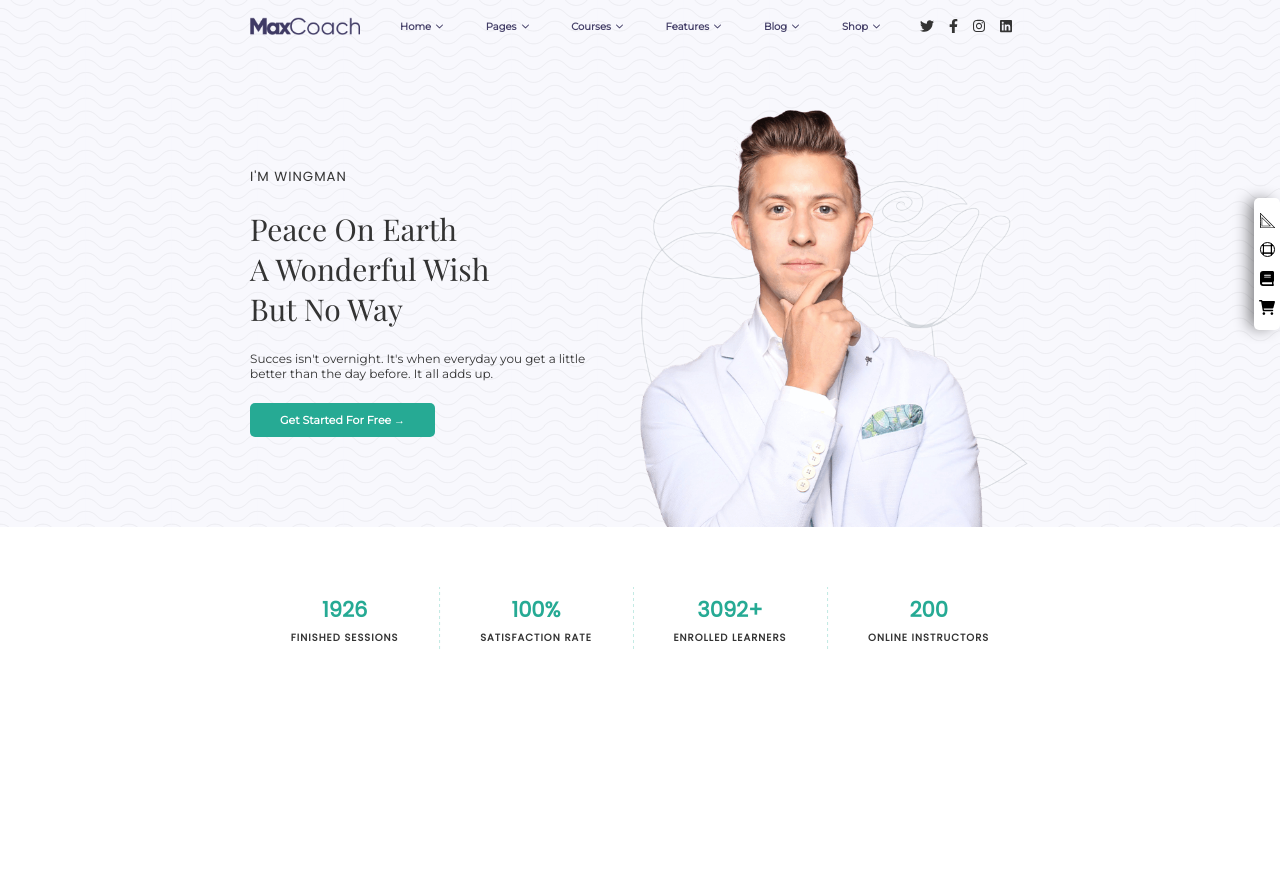
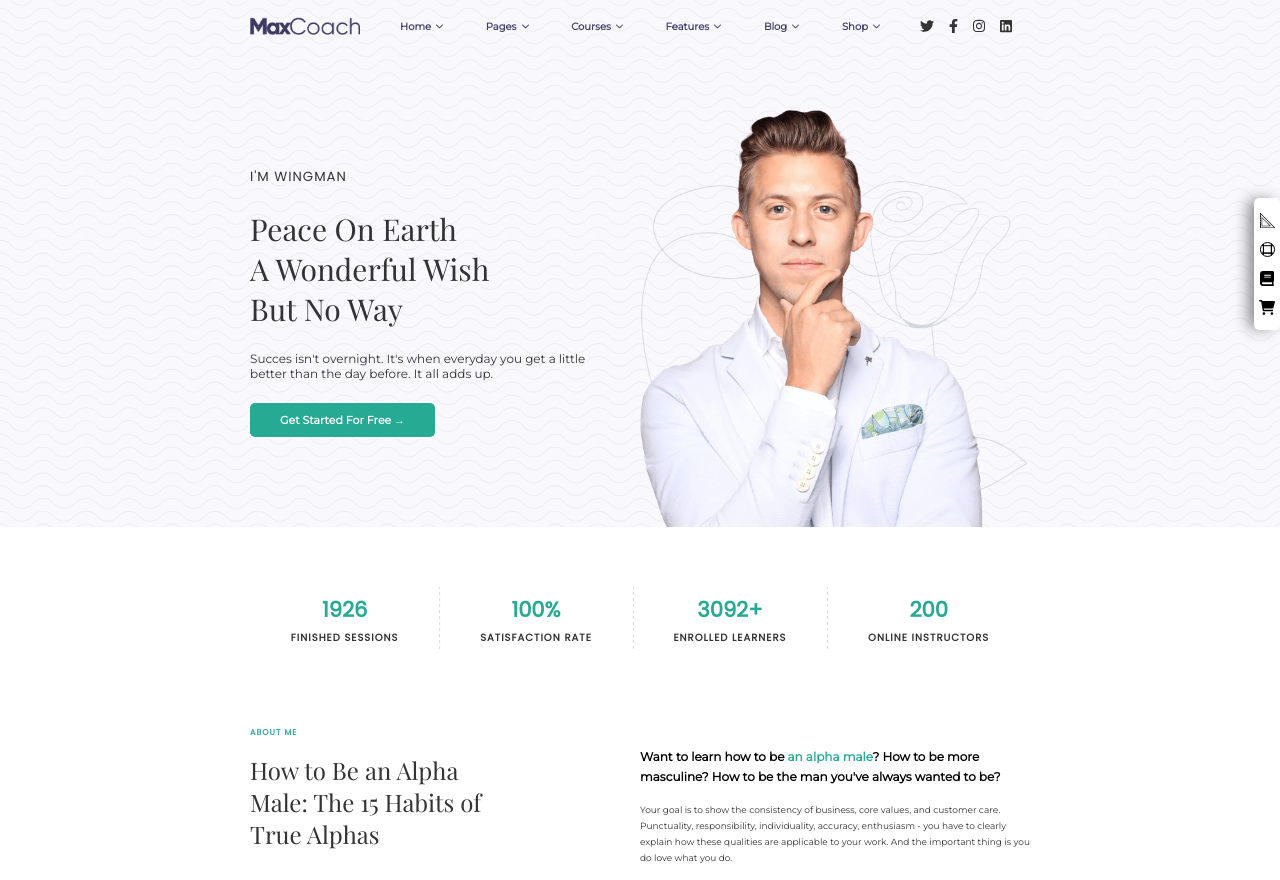
Before and after one commit to Miyka96/proj-html-vuejs, a Vue app: page / in a window 1280 px wide. Before the commit the page ends 800 px from the top, so only its background shows below. Built offline with nearby package versions, Linux system fonts and the light colour scheme.

Commit message:
update about me section

```diff
--- a/src/App.vue
+++ b/src/App.vue
@@ -69,5 +69,7 @@ img{
   font-weight: 700;
   cursor: pointer;
 }
-
+.col-6{
+  width: 50%;
+}
 </style>
--- a/src/components/AboutMe.vue
+++ b/src/components/AboutMe.vue
@@ -1,6 +1,7 @@
 <template>
   <section class="container-fluid">
     <div class="container">
+
       <!-- statistiche -->
       <div class="statistics">
         <ul class="stat-ul">
@@ -10,10 +11,34 @@
           </li>
         </ul>
       </div>
+
       <!-- about-me -->
-      <div class="about"></div>
+      <div class="about">
+        <div class="col-6">
+          <h4>about me</h4>
+          <h1>
+            How to Be an Alpha <br />
+            Male: The 15 Habits of <br />
+            True Alphas
+          </h1>
+        </div>
+        <div class="col-6">
+          <h3>
+            Want to learn how to be <span>an alpha male</span>? How to be more masculine?
+            How to be the man you've always wanted to be?
+          </h3>
+          <p>
+            Your goal is to show the consistency of business, core values, and customer care.
+            Punctuality, responsibility, individuality, accuracy, enthusiasm - you have to clearly
+            explain how these qualities are applicable to your work. And the important thing is you do love what you do.
+          </p>
+        </div>
+      </div>
+
       <!-- sezione con video -->
-      <div class="video-section"></div>
+      <div class="video-section">
+
+      </div>
     </div>
   </section>
 </template>
@@ -47,6 +72,7 @@ export default {
 </script>
 
 <style lang="scss" scoped>
+
 @import "../assets/scss/mixin.scss";
 
 .stat-ul {
@@ -77,7 +103,7 @@ export default {
     font-weight: 600;
   }
 
-  & .stat-title{
+  & .stat-title {
     font-size: 10px;
     letter-spacing: 1px;
     text-transform: uppercase;
@@ -85,4 +111,61 @@ export default {
     color: $dark-text;
   }
 }
+
+.about {
+  display: flex;
+  align-items: center;
+  justify-content: center;
+  margin-top: 20px;
+  flex-wrap: wrap;
+
+  & .col-6{
+    display: flex;
+    flex-direction: column;
+    align-items: flex-start;
+    justify-content: center;
+    min-height: 168px;
+    flex-wrap: wrap;
+  }
+
+  & h4 {
+    font-family: $small-caps;
+    text-transform: uppercase;
+    font-size: 8px;
+    letter-spacing: 1px;
+    font-weight: 600;
+    color: $green-text;
+  }
+
+  & h1 {
+    font-family: $elegant-title;
+    margin: 15px 0;
+    color: $dark-text;
+    font-size: 24px;
+  }
+
+  & h3{
+    font-family: $normal-text;
+    font-size: 12px;
+    font-weight: 700;
+    line-height: 20px;
+    margin-bottom: 15px;
+    margin-top: 20px;
+
+    & span{
+      color: $green-text;
+      font-weight: 700;
+    }
+  }
+
+  & p{
+    font-family: $normal-text;
+    color: $dark-text;
+    font-size: 9px;
+    line-height: 16px;
+    font-weight: 500;
+  }
+}
+
+
 </style>
```
